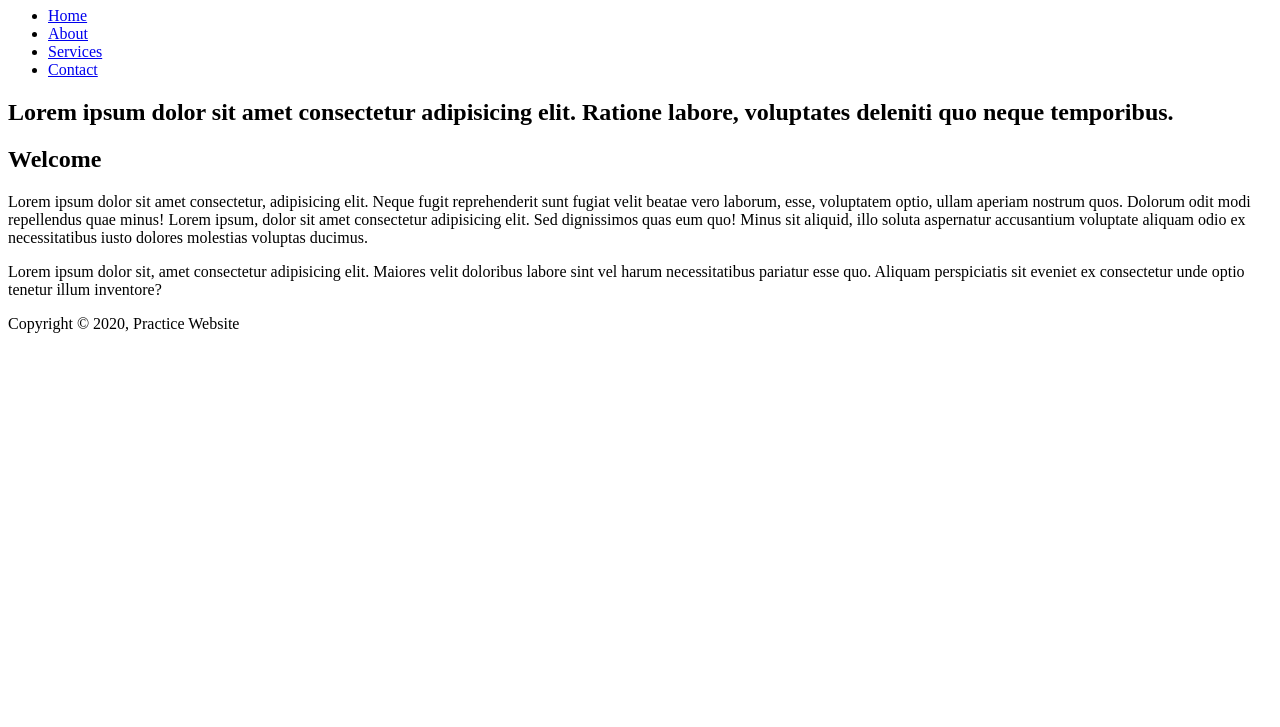
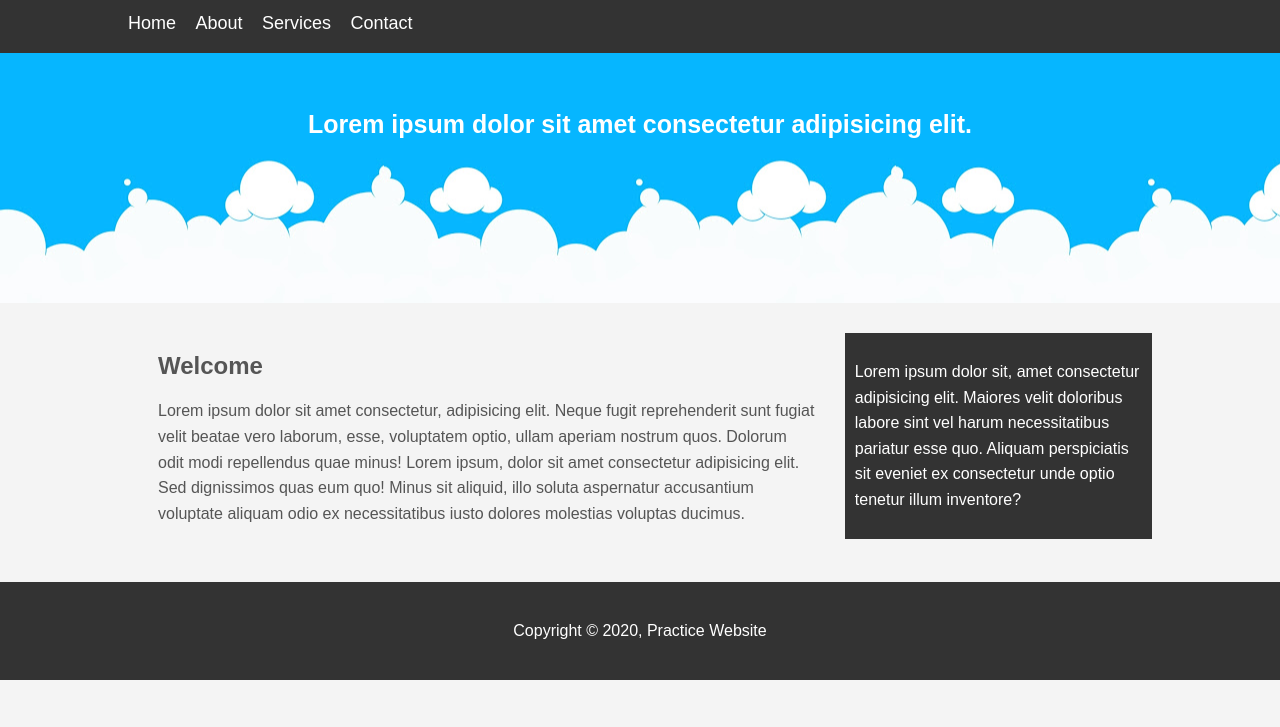
Before and after one commit to igorkaluga/css-practice, a plain HTML site: page website/index.html in a window 1280 px wide. Shown: the part 73-800 px from the top of the page. Drawn offline with Linux system fonts and the light colour scheme.

Commit message:
this is the finished project files

```diff
--- a/website/css/style.css
+++ b/website/css/style.css
@@ -0,0 +1,101 @@
+body{
+  background-color: #f4f4f4;
+  color: #555;
+  font-family: Arial, Helvetica, sans-serif;
+  font-size: 16px;
+  line-height: 1.6em;
+  margin: 0;
+}
+
+.container{
+  width: 80%;
+  margin: auto;
+  overflow: hidden;
+}
+
+#main-header{
+  background-color: lightskyblue;
+  color: #fff;
+}
+
+/* NAV BAR */
+
+#navbar{
+  background-color: #333;
+  color: #fff;
+}
+
+#navbar ul {
+  padding: 0;
+  list-style: none;
+}
+
+#navbar li{
+  display: inline;
+}
+
+#navbar a{
+  color: #fff;
+  text-decoration: none;
+  font-size: 18px;
+  padding-right: 15px;
+}
+
+/* SHOWCASE */
+
+#showcase{
+  background-image: url(../images/sky.jpg);
+  background-position: center;
+  min-height: 250px;
+  margin-bottom: 30px;
+  text-align: center;
+}
+
+#showcase h1{
+  color: #fff;
+  font-size: 25px;
+  line-height: 1.6em;
+  padding-top: 30px;
+}
+
+/* MAIN */
+
+#main{
+  float: left;
+  width: 70%;
+  padding: 0 30px;
+  box-sizing: border-box;
+}
+
+/* SIDEBAR */
+
+#sidebar{
+  float: right;
+  width: 30%;
+  background: #333;
+  color: #fff;
+  padding: 10px;
+  box-sizing: border-box;
+}
+
+/* disables float if max width gets too small */
+@media(max-width: 600px){
+  #main{
+    width: 100%;
+    float: none;
+  }
+  #sidebar{
+    width: 100%;
+    float: none;
+  }
+}
+
+/* FOOTER */
+
+#main-footer{
+  background: #333;
+  color: #fff;
+  text-align: center;
+  padding: 20px;
+  margin-top: 40px;
+}
--- a/website/index.html
+++ b/website/index.html
@@ -25,7 +25,7 @@
 
     <section id="showcase">
       <div class="container">
-        <h1>Lorem ipsum dolor sit amet consectetur adipisicing elit. Ratione labore, voluptates deleniti quo neque temporibus.</h1>
+        <h1>Lorem ipsum dolor sit amet consectetur adipisicing elit.</h1>
       </div>
     </section>
 
```
Also changed, not shown: website/images/sky.jpg (added).
